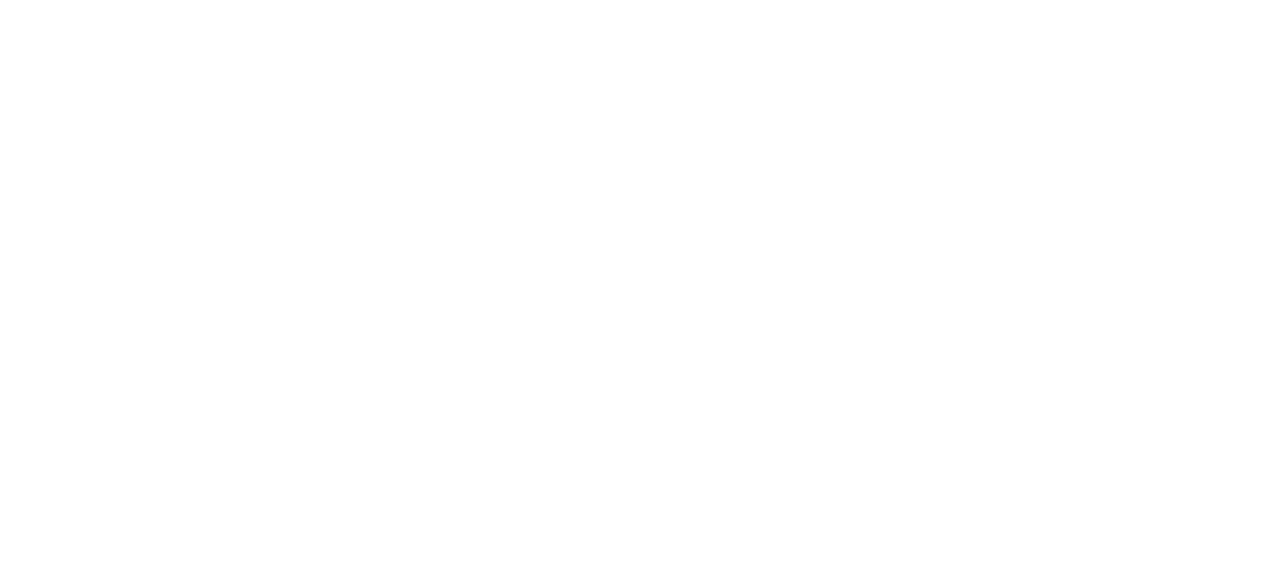
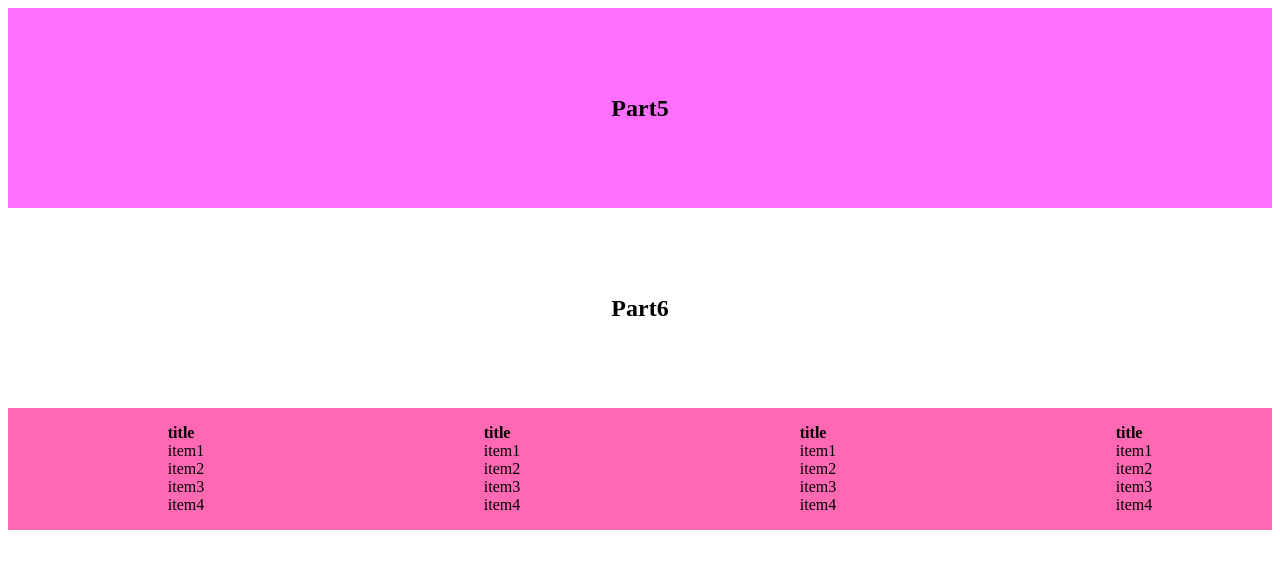
Before and after one commit to ehsannajafi1402/branch, a plain HTML site: page index.html in a window 1280 px wide. Drawn offline with Linux system fonts and the light colour scheme.

Commit message:
section 5,6 & footer

```diff
--- a/index.html
+++ b/index.html
@@ -4,6 +4,29 @@
     <meta charset="UTF-8">
     <meta name="viewport" content="width=device-width, initial-scale=1.0">
     <title>project</title>
+    <style>
+        /*=================================================*/
+        .part5{
+            background-color: plum;
+        }
+        .part5{
+            background-color: rgb(255, 111, 255);
+        }
+        .part5 , .part6{
+            height: 200px;
+            display: flex;
+            justify-content: center;
+            align-items: center;
+        }
+        .footer{
+            display: flex;
+            justify-content: space-around;
+            background-color: hotpink;
+        }
+        .footer ul li{
+            display: block;
+        }
+    </style>
 </head>
 <body>
 
@@ -20,9 +43,38 @@
    <section></section>
 
    <!--number4-->
-   <section></section>
-   <section></section>
-   <footer></footer>
+   <section class="part5"><h2>Part5</h2></section>
+   <section class="part6"><h2>Part6</h2></section>
+   <footer class="footer">
+    <ul>
+        <li><b>title</b></li>
+        <li>item1</li>
+        <li>item2</li>
+        <li>item3</li>
+        <li>item4</li>
+    </ul>
+    <ul>
+        <li><b>title</b></li>
+        <li>item1</li>
+        <li>item2</li>
+        <li>item3</li>
+        <li>item4</li>
+    </ul>
+    <ul>
+        <li><b>title</b></li>
+        <li>item1</li>
+        <li>item2</li>
+        <li>item3</li>
+        <li>item4</li>
+    </ul>
+    <ul>
+        <li><b>title</b></li>
+        <li>item1</li>
+        <li>item2</li>
+        <li>item3</li>
+        <li>item4</li>
+    </ul>
+   </footer>
 
 </body>
 </html>
```
